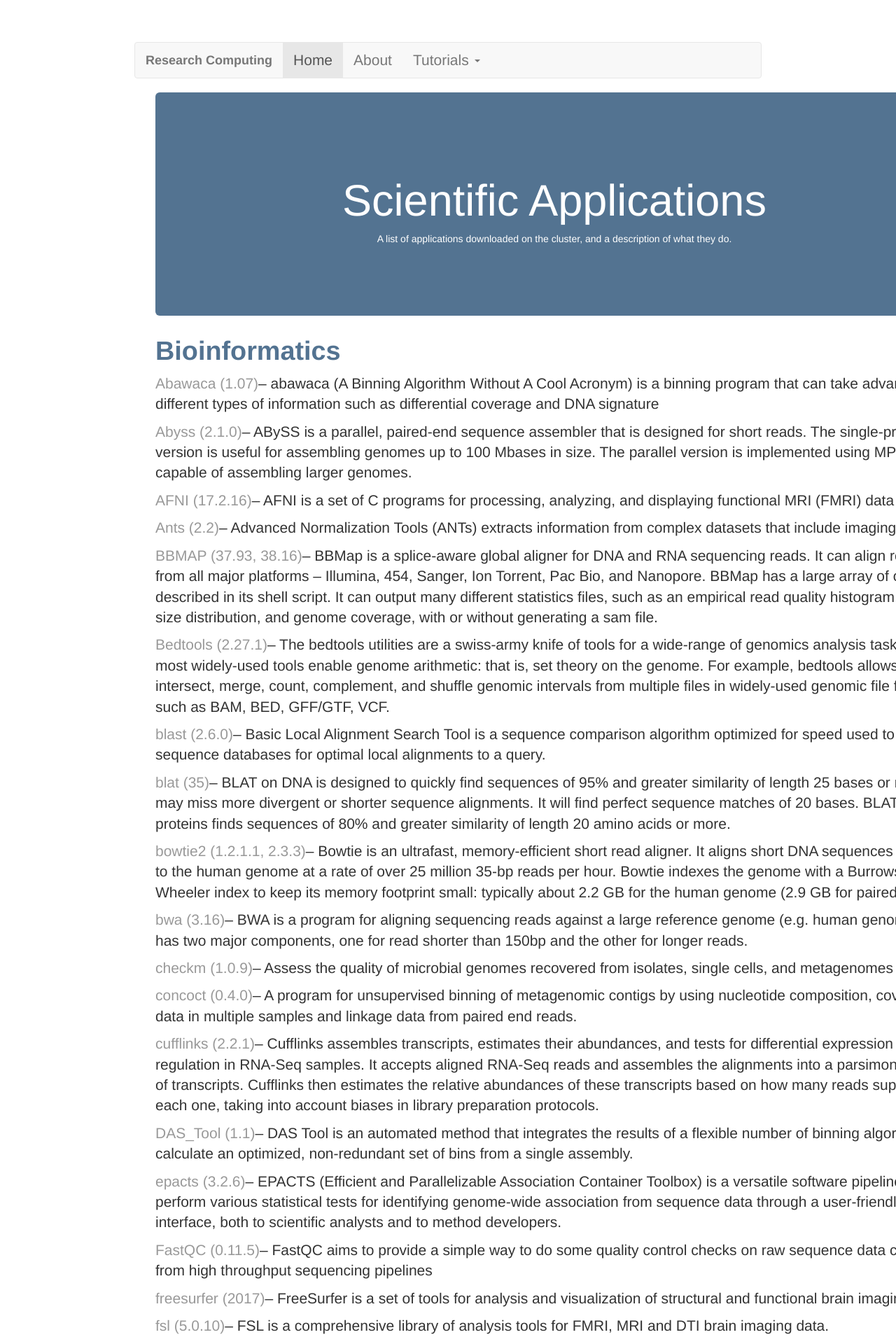
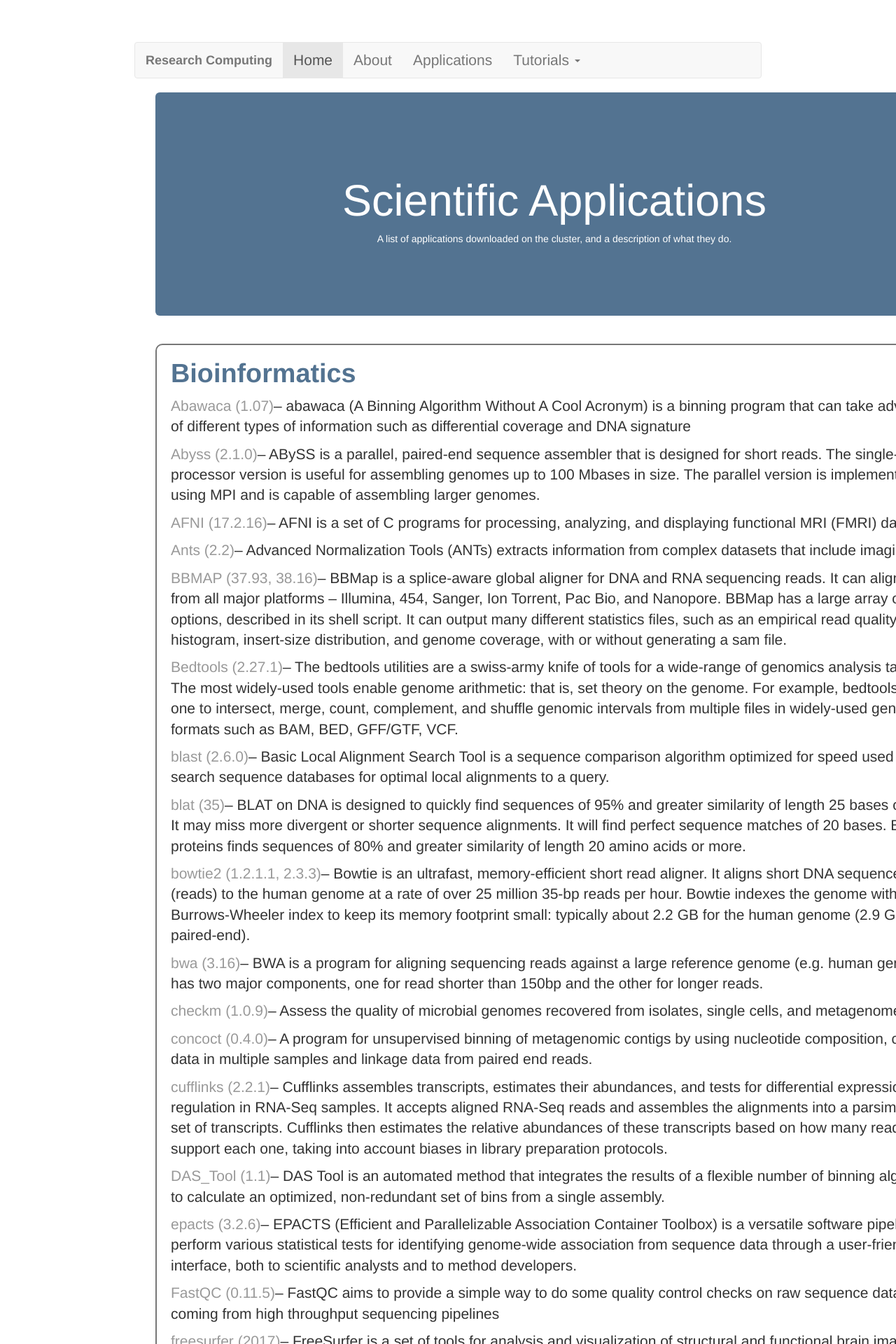
Before and after one commit to aholdeman/malab-test, a Jekyll site: the page built from applications.html, in a window 1280 px wide. Shown: the top 1920 px of the page at 70% size. Built offline with Jekyll 4.4.1, drawn with Linux system fonts in a browser that asks for light colours.

Commit message:
Did this add padding?

```diff
--- a/_layouts/default.html
+++ b/_layouts/default.html
@@ -20,6 +20,7 @@
           <ul class="nav navbar-nav">
               <li class="active"><a href="https://aholdeman.github.io/malab-test/">Home</a></li>
               <li><a class="nav-item" href="https://aholdeman.github.io/malab-test/about/">About</a></li>
+              <li><a class="nav-item" href="https://aholdeman.github.io/malab-test/applications/">Applications</a></li>
               <li class="nav-item dropdown dropdown">
                   <a class="dropdown-toggle" data-toggle="dropdown" href="https://aholdeman.github.io/malab-test/tutorials">Tutorials
                       <span class="caret"></span></a>
--- a/applications.html
+++ b/applications.html
@@ -8,7 +8,8 @@ title: Scientific Applications
         <h1>Scientific Applications</h1>
         A list of applications downloaded on the cluster, and a description of what they do.
     </div>
-    <div>
+    <div style="padding-top:10px;">
+        <div style="border:2px solid #777; border-radius:10px; padding-left:20px;">
     <h2 style="color:#537391;"><strong>Bioinformatics</strong></h2>
         <p><a href="https://github.com/CK7/abawaca">Abawaca (1.07)</a>– abawaca (A Binning Algorithm Without A Cool Acronym) is a binning program that can take advantage of different types of information such as differential coverage and DNA signature </p>
         <p><a href="http://www.bcgsc.ca/platform/bioinfo/software/abyss">Abyss (2.1.0)</a>– ABySS is a parallel, paired-end sequence assembler that is designed for short reads. The single-processor version is useful for assembling genomes up to 100 Mbases in size. The parallel version is implemented using MPI and is capable of assembling larger genomes. </p>
@@ -56,7 +57,9 @@ title: Scientific Applications
         <p><a href="https://github.com/trinityrnaseq/trinityrnaseq">Trinity (2.6.6)</a>– Trinity, developed at the Broad Institute and the Hebrew University of Jerusalem, represents a novel method for the efficient and robust de novo reconstruction of transcriptomes from RNA-seq data. Trinity combines three independent software modules: Inchworm, Chrysalis, and Butterfly, applied sequentially to process large volumes of RNA-seq reads. Trinity partitions the sequence data into many individual de Bruijn graphs, each representing the transcriptional complexity at at a given gene or locus, and then processes each graph independently to extract full-length splicing isoforms and to tease apart transcripts derived from paralogous genes. </p>
         <p><a href="https://github.com/mskcc/vcf2maf">vcf2maf (2017)</a>– Convert a VCF into a MAF, where each variant is annotated to only one of all possible gene isoforms </p>
     </div>
-    <div>
+    </div>
+    <div style="padding-top:10px;">
+        <div style="border:2px solid #777; border-radius:10px; padding-left:20px;">
         <h2 style="color:#537391;"><strong>Chemistry/Material Sciences</strong></h2>
         <p><a href="http://www.feasol.com/solutions/engineering-simulation/products/abaqus/?gclid=EAIaIQobChMI3ZjaqKLM3QIViZ6fCh2mQw2AEAAYASAAEgL8r_D_BwE">Abaqus (V6R2017)</a>– Abaqus is a finite element analysis software used for engineering simulations. </p>
         <p><a href="http://ambermd.org/">Amber(16)</a>– “Amber” refers to two things: a set of molecular mechanical force fields for the simulation of biomolecules (which are in the public domain, and are used in a variety of simulation programs); and a package of molecular simulation programs which includes source code and demos </p>
@@ -70,7 +73,9 @@ title: Scientific Applications
         <p><a href="http://www.physics.udel.edu/~szalewic/SAPT/SAPT.html">SAPT (2016.1)</a>– SAPT is a collection of computer codes designed to implement the many-body (body = electron) version of Symmetry-Adapted Perturbation Theory for intermolecular interactions. </p>
         <p><a href="https://www.vasp.at/">vasp (5.4.4)</a>– intel - The Vienna Ab initio Simulation Package, better known as VASP, is a package for performing ab initio quantum mechanical molecular dynamics using either Vanderbilt pseudopotentials, or the projector augmented wave method, and a plane wave basis set. </p>
     </div>
-    <div>
+    </div>
+    <div style="padding-top:10px;">
+        <div style="border:2px solid #777; border-radius:10px; padding-left:20px;">
         <h2 style="color:#537391;"><strong>Mathematics</strong></h2>
         <p><a href="https://www.sharcnet.ca/help/index.php/ACML">ACML 5.3.1</a>– ACML provides a free set of thoroughly optimized and threaded math routines for HPC, scientific, engineering and related compute-intensive applications. ACML is ideal for weather modeling, computational fluid dynamics, financial analysis, oil and gas applications and more. </p>
         <p><a href="https://www.netlib.org/blacs/">blacs (1.1)</a>– The BLACS (Basic Linear Algebra Communication Subprograms) project is an ongoing investigation whose purpose is to create a linear algebra oriented message passing interface that may be implemented efficiently and uniformly across a large range of distributed memory platforms. </p>
@@ -88,7 +93,9 @@ title: Scientific Applications
         <p><a href="https://mc-stan.org/">stan (2.17)</a>– Stan® is a state-of-the-art platform for statistical modeling and high-performance statistical computation. Thousands of users rely on Stan for statistical modeling, data analysis, and prediction in the social, biological, and physical sciences, engineering, and business. </p>
         <p><a href="https://www.stata.com/stata14/">stata (14)</a>– Stata is a complete, integrated software package that provides all of your data science needs—data manipulation, visualization, statistics, and reproducible reporting. </p>
     </div>
-    <div>
+    </div>
+    <div style="padding-top:10px;">
+        <div style="border:2px solid #777; border-radius:10px; padding-left:20px;">
         <h2 style="color:#537391;"><strong>Developers</strong></h2>
         <p><a href="https://github.com/pezmaster31/bamtools">Bamtools (2.4.1)</a>– BamTools provides both a programmer's API and an end-user's toolkit for handling BAM files. </p>
         <p><a href="https://samtools.github.io/bcftools/bcftools.html">BCFtools (1.5)</a>– BCFtools is a set of utilities that manipulate variant calls in the Variant Call Format (VCF) and its binary counterpart BCF. </p>
@@ -123,11 +130,14 @@ title: Scientific Applications
         <p><a href="https://github.com/adaptivecomputing/torque">Torque (6.0.2)</a>– The Terascale Open-source Resource and QUEue Manager (TORQUE) is a distributed resource manager providing control over batch jobs and distributed compute nodes </p>
         <p><a href="https://github.com/yjxiong/temporal-segment-networks">TSN (2017)</a>– a novel framework for video-based action recognition. which is based on the idea of long-range temporal structure modeling. It combines a sparse temporal sampling strategy and video-level supervision to enable efficient and effective learning using the whole action video. </p>
     </div>
-    <div>
+    </div>
+    <div style="padding-top:10px;">
+    <div style="border:2px solid #777; border-radius:10px; padding-left:20px;">
         <h2 style="color:#537391;"><strong>General Sciences</strong></h2>
         <p><a href="https://www.nublado.org/">cloudy (c17)</a>– Cloudy is a spectral synthesis code designed to simulate conditions in interstellar matter under a broad range of conditions. </p>
         <p><a href="https://www.haitjema.com/">gflow (1.7)</a>– GFLOW is a highly efficient stepwise groundwater flow modeling system developed by Haitjema Software. It models steady state flow in a single heterogeneous aquifer using the Dupuit-Forchheimer assumption. </p>
         <p><a href="http://snana.uchicago.edu/">SNANA (10_60d)</a>– SNANA contains a light curve fitter and simulation that can be applied to any supernova (SN) model and to any data set. </p>
         <p><a href="https://github.com/NCAR/WRFV3">wrf (3.9.1)</a>– WRF is a state-of-the-art atmospheric modeling system designed for both meteorological research and numerical weather prediction. It offers a host of options for atmospheric processes and can run on a variety of computing platforms. </p>
     </div>
+    </div>
 </div>
--- a/css/main.css
+++ b/css/main.css
@@ -19,3 +19,7 @@ pre code {
     display: block;
     padding: 20px;
 }
+
+.top {
+    padding-top: 10px;
+}
```
Also changed, not shown: index.html (+17 -5 lines).
